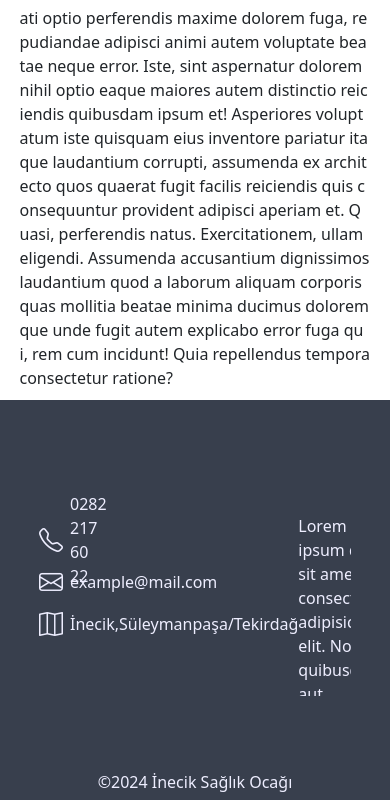
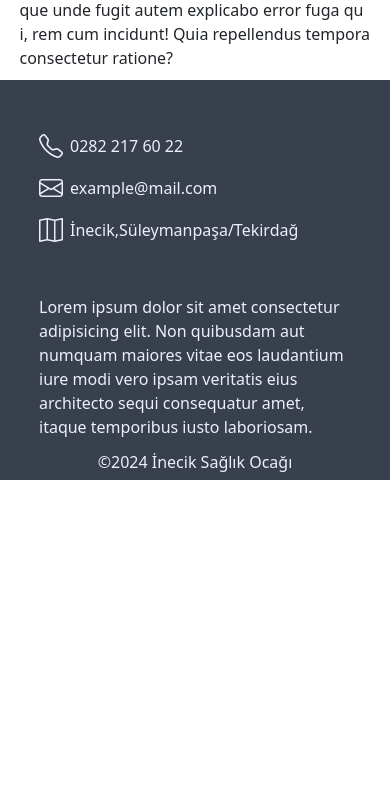
Before and after one commit to denizsecmen/slk.github.io, a plain HTML site: page index.html in a window 390 px wide. Shown: the part 5178-5978 px from the top of the page. After the commit the page ends 5658 px from the top, so only its background shows below. Drawn offline with Linux system fonts and the light colour scheme.

Commit message:
Mobile version is finished

```diff
--- a/index.html
+++ b/index.html
@@ -333,10 +333,7 @@
           Lorem ipsum dolor sit amet consectetur adipisicing elit. Non quibusdam
           aut numquam maiores vitae eos laudantium iure modi vero ipsam
           veritatis eius architecto sequi consequatur amet, itaque temporibus
-          iusto laboriosam. Odio ut dolor pariatur sit consequatur minus beatae
-          amet odit itaque praesentium eaque voluptatum, modi iusto atque
-          recusandae iure facere, maiores earum laborum neque dolorum expedita
-          cum quasi suscipit! Aspernatur!
+          iusto laboriosam.
         </div>
       </div>
       <div id="sign">©2024 İnecik Sağlık Ocağı</div>
--- a/style/style.css
+++ b/style/style.css
@@ -44,6 +44,25 @@
     color: white;
     background-color: #0275d8;
     transition: 0.5s;
+  }
+  #carouselExampleControls{
+    height: 300px!important;
+  }
+  #carouselExampleControls  img {
+    height: 300px!important;
+  }
+  footer> #info{
+    display: flex;
+    flex-direction: column;
+  }
+  footer #text{
+    width: 100%!important;
+  }
+  footer #contract{
+    width: 100%;
+  }
+  footer .icon{
+    width: 100%;
   }
 }
 body {
@@ -97,7 +116,6 @@ body {
   background-color: white;
 }
 #vnavbar .selections{
-  height: 70px;
   display: none;
   background-color: white;
   color: black;
@@ -154,7 +172,7 @@ body {
 #carouselExampleControls {
   width: 100%;
   position: relative;
-  height: 620px!important;
+  height: 650px;
   margin-top: 10px;
   z-index: 1000;
   margin: 0;
@@ -175,7 +193,7 @@ body {
 }
 #carouselExampleControls  img {
   width: 100%;
-  height: 620px!important;
+  height: 650px;
   object-fit: cover!important;
   overflow: hidden!important;
 }
```
